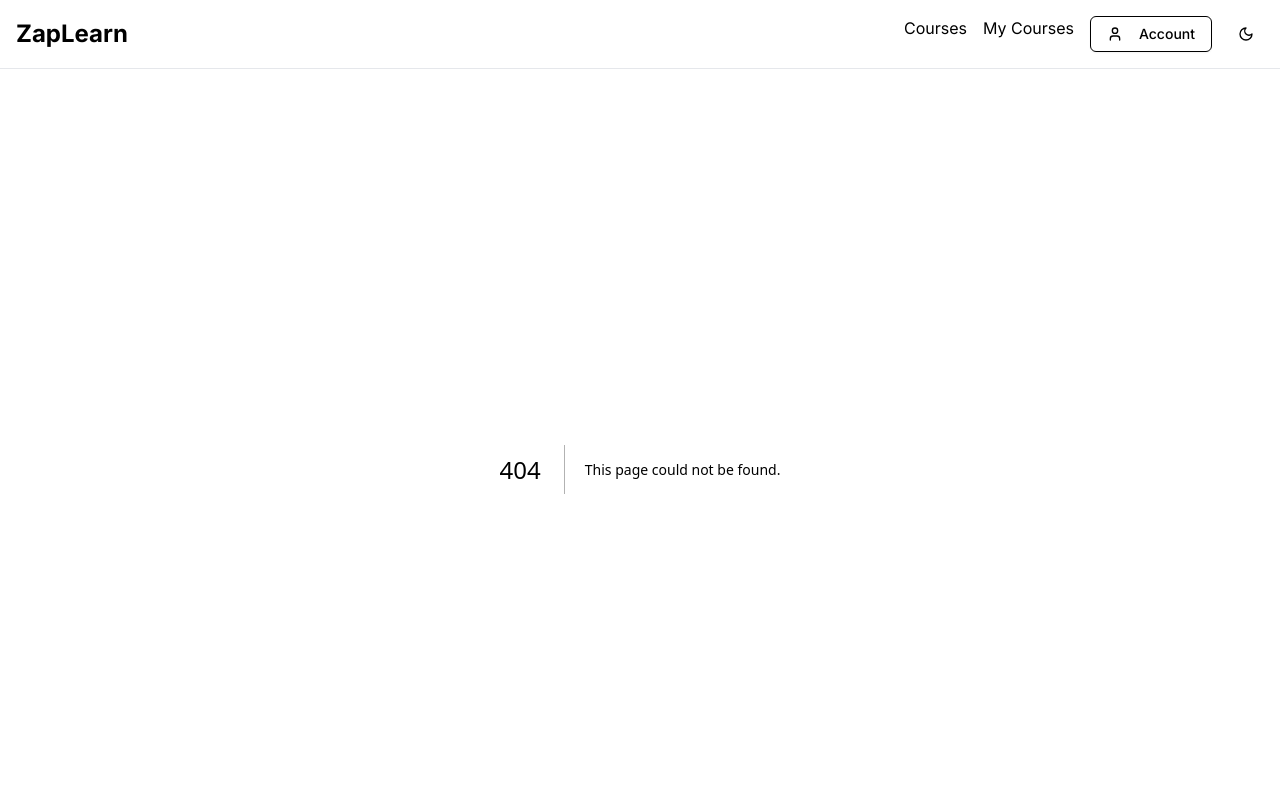
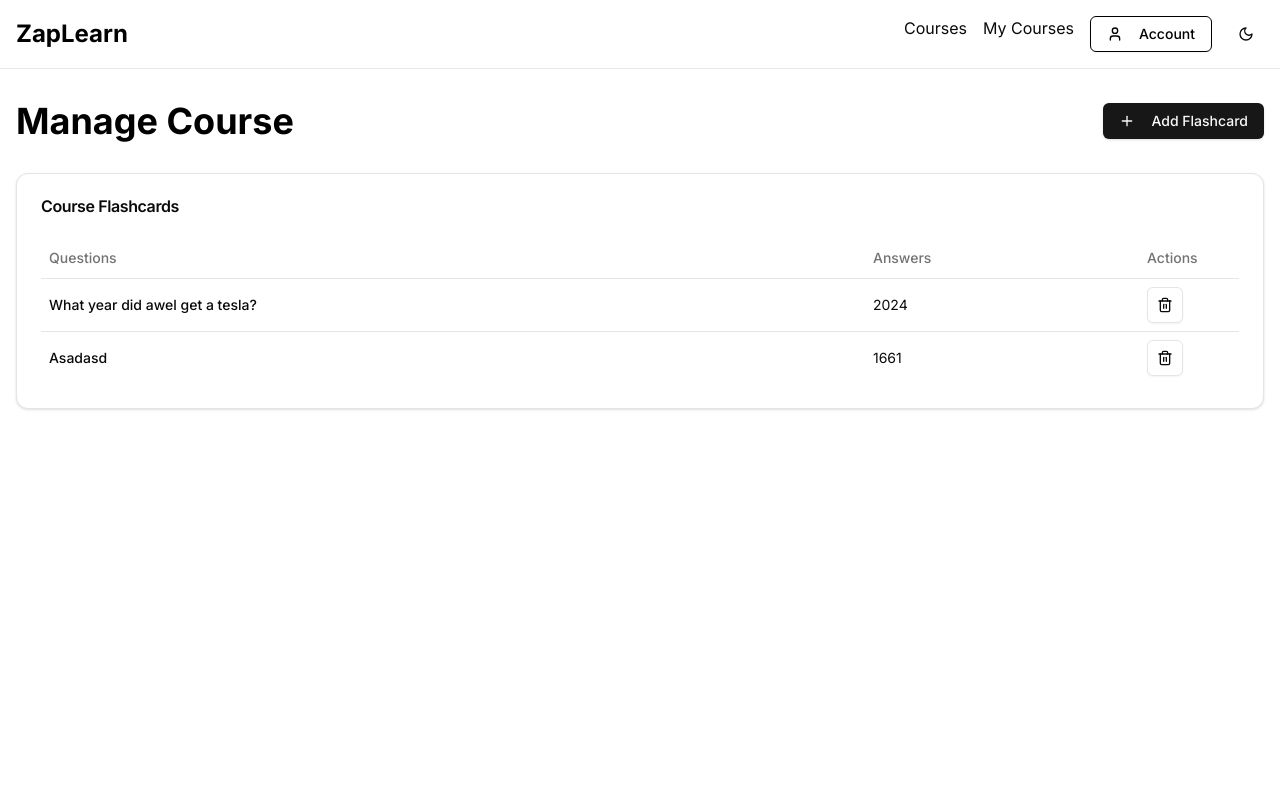
Before and after one commit to snowypy/SuperStudy-Frontend, a Next.js app: page /courses/manage/1 in a window 1280 px wide. Before the commit this address had no page. Shown: the top 800 px of the page. Built offline with nearby package versions, Linux system fonts and the light colour scheme.

Commit message:
create course manage route

```diff
--- /dev/null
+++ b/app/courses/manage/[id]/page.tsx
@@ -0,0 +1,187 @@
+'use client'
+
+import { useToast } from "@/hooks/use-toast"
+import {useEffect, useRef, useState} from "react";
+import {Loader2, Plus, Trash2} from "lucide-react";
+import {Dialog, DialogHeader, DialogContent, DialogTitle, DialogTrigger} from "@/components/ui/dialog";
+import {Button} from "@/components/ui/button";
+import {Label} from "@/components/ui/label";
+import {Textarea} from "@/components/ui/textarea";
+import {Card, CardContent, CardHeader, CardTitle} from "@/components/ui/card";
+import {Table, TableBody, TableCell, TableHead, TableHeader, TableRow} from "@/components/ui/table";
+
+interface FlashCard {
+    id: number
+    question: string
+    answer: string
+}
+
+export default function ManageCoursePage({ params }: { params: { id: string } }) {
+    const [isLoading, setIsLoading] = useState(true)
+    const [flashcards, setFlashcards] = useState<FlashCard[]>([])
+    const [isSubmitting, setIsSubmitting] = useState(false)
+    const { toast } = useToast()
+    const formRef = useRef<HTMLFormElement>(null)
+
+    useEffect(() => {
+        setTimeout(() => {
+            setFlashcards([
+                {id: 1, question: "What year did awel get a tesla?", answer: "2024"},
+                {id: 2, question: "Asadasd", answer: "1661"}
+            ])
+            setIsLoading(false)
+        }, 1000)
+    }, []);
+
+    const handleAddFlashcard = async (e: React.FormEvent<HTMLFormElement>) => {
+        e.preventDefault()
+        setIsSubmitting(true)
+
+        // fake api call cus no api yet
+        await new Promise(resolve => setTimeout(resolve, 1000))
+
+        if (formRef.current) {
+            const questionInput = formRef.current.elements.namedItem('question') as HTMLTextAreaElement
+            const answerInput = formRef.current.elements.namedItem('answer') as HTMLTextAreaElement
+
+            const newFlashcard = {
+                id: flashcards.length + 1,
+                question: questionInput.value,
+                answer: answerInput.value
+            }
+
+            setFlashcards([...flashcards, newFlashcard])
+
+            toast({
+                title: "Flashcard Added",
+                description: "The new flashcard is now circulating."
+            })
+
+            formRef.current.reset()
+        }
+
+        setIsSubmitting(false)
+
+    }
+
+    const handleDeleteFlashcard = async (id: number) => {
+        if (confirm('Are you sure you want to delete this flashcard?')) {
+            setFlashcards(flashcards.filter(flashcard => flashcard.id !== id))
+            toast({
+                title: "Flashcard Deleted",
+                description: "The flashcard has been removed from circulation."
+            })
+        }
+    }
+
+    if (isLoading) {
+        return (
+            <div className="container mx-auto px-4 py-8 flex justify-center items-center min-h-[400px]">
+                <Loader2 className="h-8 w-8 animate-spin"/>
+            </div>
+        )
+    }
+
+    return (
+        <div className="container mx-auto px-4 py-8">
+            <div className="flex justify-between items-center mb-8">
+                <h1 className="text-4xl font-bold">Manage Course</h1>
+                <Dialog>
+                    <DialogTrigger asChild>
+                        <Button>
+                            <Plus className="h-4 w-4 mr-2" />
+                            Add Flashcard
+                        </Button>
+                    </DialogTrigger>
+                    <DialogContent>
+                        <DialogHeader>
+                            <DialogTitle>Add Flashcard</DialogTitle>
+                        </DialogHeader>
+                        <form ref={formRef} onSubmit={handleAddFlashcard} className="space-y-4 mt-4">
+                            <div className="space-y-2">
+                                <Label htmlFor="question">Question</Label>
+                                <Textarea
+                                    id="question"
+                                    name="question"
+                                    required
+                                    placeholder="Enter question"
+                                    className="w-full min-h-[100px]"
+                                />
+                            </div>
+
+                            <div className="space-y-2">
+                                <Label htmlFor="answer">Answer</Label>
+                                <Textarea
+                                    id="answer"
+                                    name="answer"
+                                    required
+                                    placeholder="Enter answer"
+                                    className="w-full min-h-[100px]"
+                                />
+                            </div>
+
+                            <Button
+                                type="submit"
+                                className="w-full"
+                                disabled={isSubmitting}
+                            >
+                                {isSubmitting ? (
+                                    <>
+                                        <Loader2 className="mr-2 h-4 w-4 animate-spin" />
+                                        Adding Flashcard to systems...
+                                    </>
+                                ) : (
+                                    'Add Flashcard'
+                                )}
+                            </Button>
+                        </form>
+                    </DialogContent>
+                </Dialog>
+            </div>
+
+            <Card>
+                <CardHeader>
+                    <CardTitle>Course Flashcards</CardTitle>
+                </CardHeader>
+                <CardContent>
+                    <Table>
+                        <TableHeader>
+                            <TableRow>
+                                <TableHead>Questions</TableHead>
+                                <TableHead>Answers</TableHead>
+                                <TableHead className="w-[100px]">Actions</TableHead>
+                            </TableRow>
+                        </TableHeader>
+                        <TableBody>
+                            {flashcards.map((flashcard) => (
+                                <TableRow key={flashcard.id}>
+                                    <TableCell className="font-medium">{flashcard.question}</TableCell>
+                                    <TableCell>{flashcard.answer}</TableCell>
+                                    <TableCell>
+                                        <div className="flex space-x-2">
+                                            <Button
+                                                variant="outline"
+                                                size="icon"
+                                                onClick={() => handleDeleteFlashcard(flashcard.id)}
+                                            >
+                                                <Trash2 className="h-4 w-4" />
+                                            </Button>
+                                        </div>
+                                    </TableCell>
+                                </TableRow>
+                            ))}
+                            {flashcards.length === 0 && (
+                                <TableRow>
+                                    <TableCell colSpan={3} className="text-center text-gray-500">
+                                        No flashcards yet. Add some using the button above.
+                                    </TableCell>
+                                </TableRow>
+                            )}
+                        </TableBody>
+                    </Table>
+                </CardContent>
+            </Card>
+        </div>
+    )
+
+}
```
